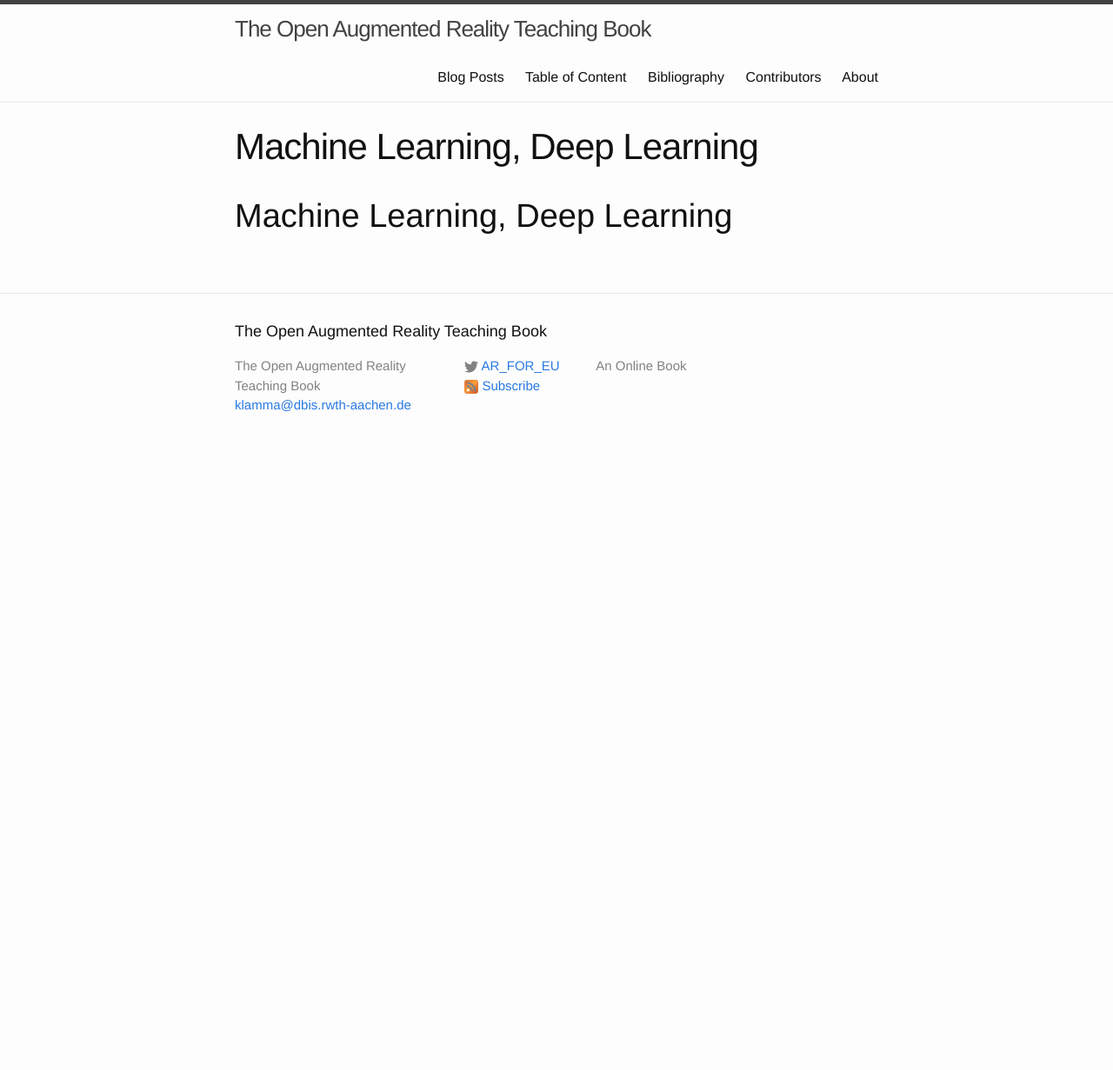
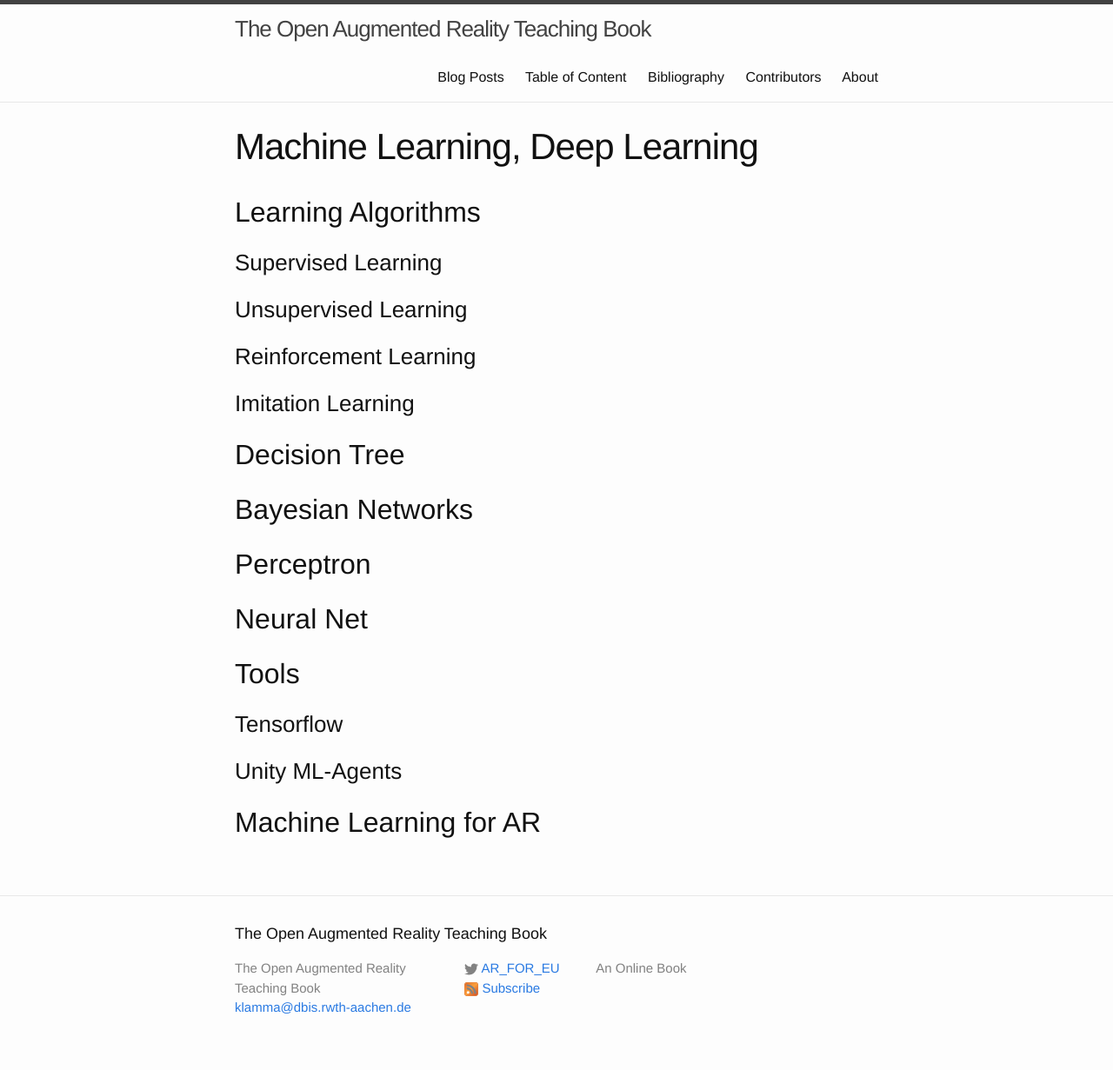
Before and after one commit to klamma/ar-for-eu-book, a Jekyll site: the page built from _pages/chapters/ml.md, in a window 1280 px wide. Shown: the whole page at 87% size. Built offline with Jekyll 4.4.1, drawn with Linux system fonts in a browser that asks for light colours; nearby versions of some CDN libraries; before the commit the page ends 900 px from its top, so only the background shows below that.

Commit message:
added outline to machine learning chapter

```diff
--- a/_pages/chapters/ml.md
+++ b/_pages/chapters/ml.md
@@ -6,4 +6,28 @@ categories: chapter
 visualizations:
 ---
 
-# Machine Learning, Deep Learning
+## Learning Algorithms
+
+### Supervised Learning
+
+### Unsupervised Learning
+
+### Reinforcement Learning
+
+### Imitation Learning
+
+## Decision Tree
+
+## Bayesian Networks
+
+## Perceptron
+
+## Neural Net
+
+## Tools
+
+### Tensorflow
+
+### Unity ML-Agents
+
+## Machine Learning for AR
```
Also changed, not shown: _pages/tableOfContents.md (+2 -2 lines), _posts/2020-01-01-welcome.md (added, +4 -0 lines).
